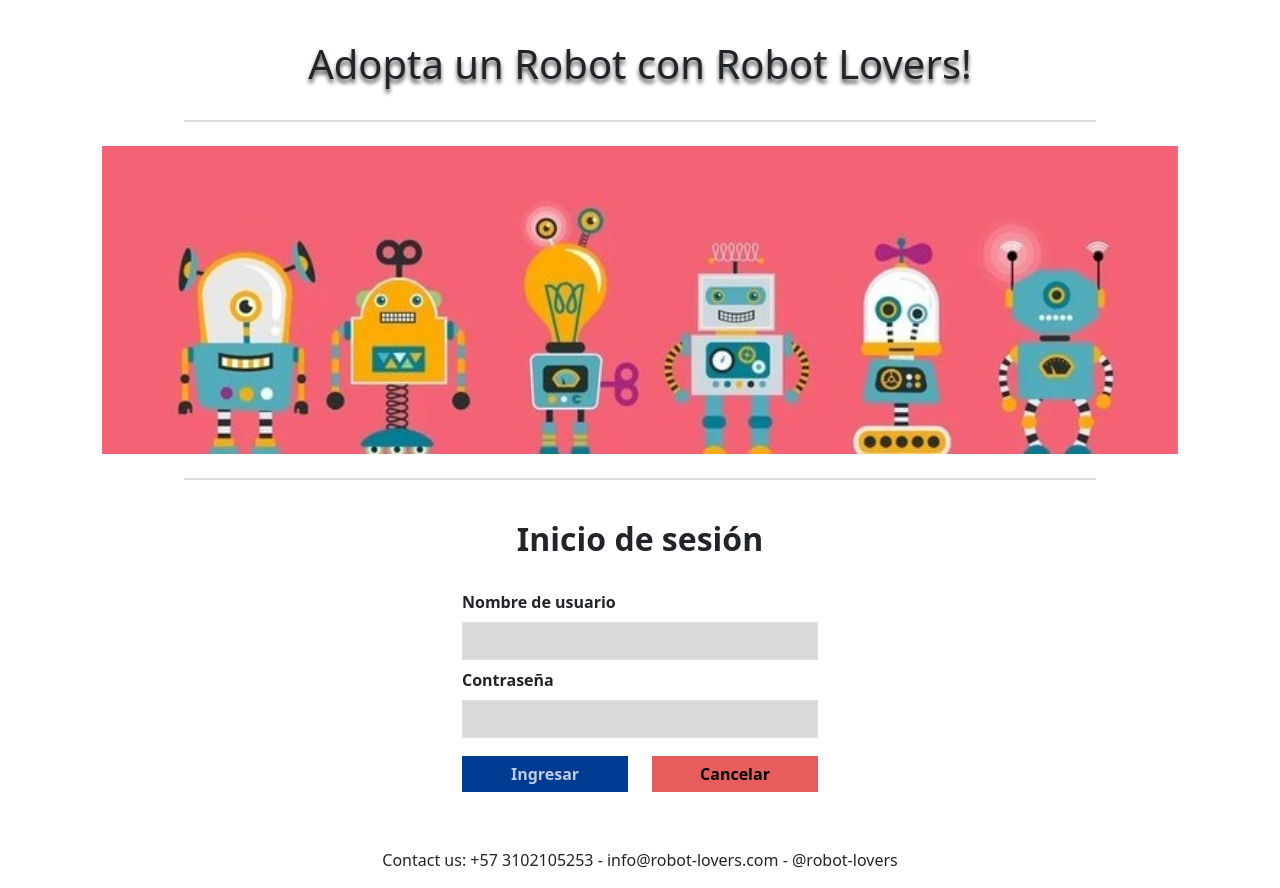
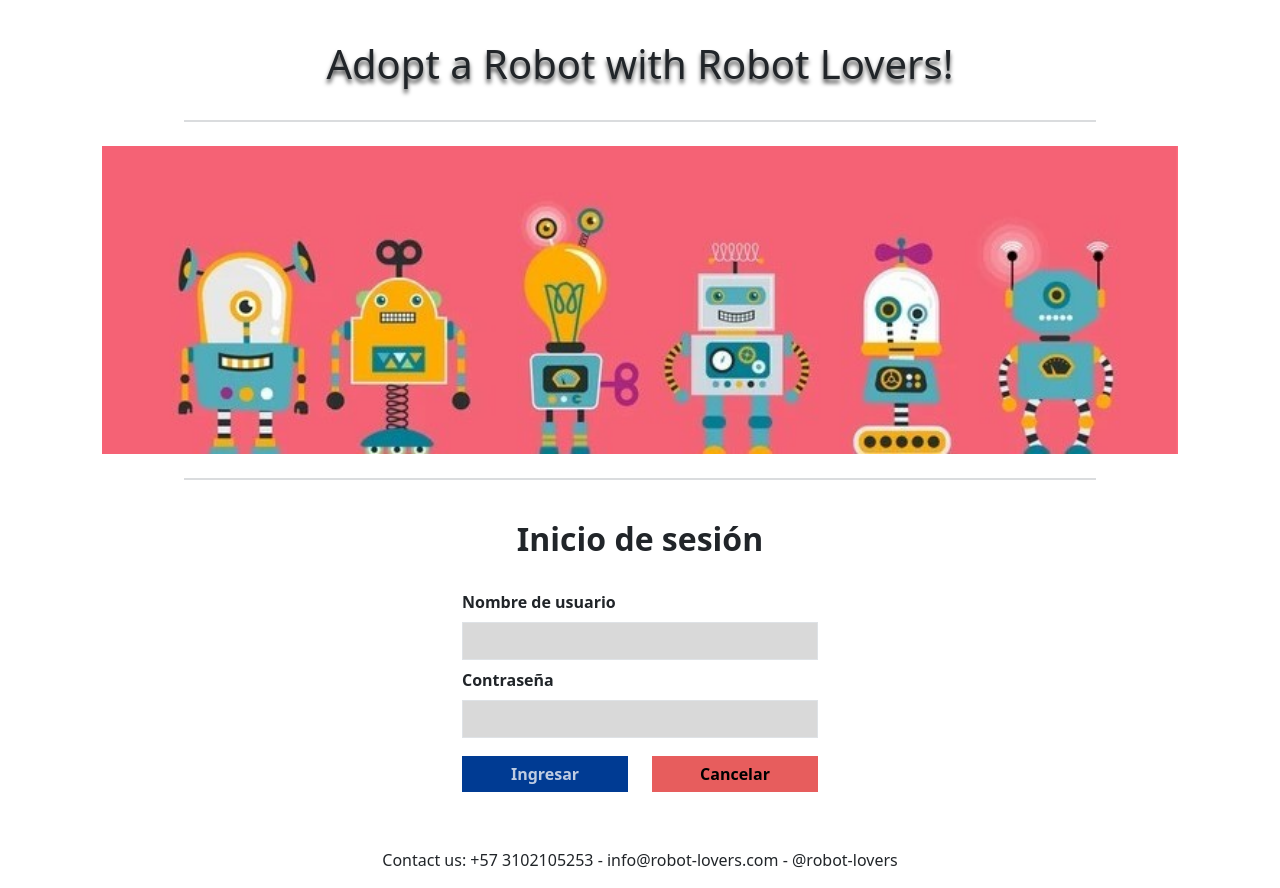
Before and after one commit to c4ts0up/ISIS2603-Parcial1, a React (Create React App) app in the folder my_app/: page / in a window 1280 px wide. Built offline with nearby package versions, Linux system fonts and the light colour scheme.

Commit message:
[WIP] Localización

```diff
--- a/my_app/package.json
+++ b/my_app/package.json
@@ -8,8 +8,10 @@
     "react": "^18.3.1",
     "react-bootstrap": "^2.10.9",
     "react-dom": "^18.3.1",
+    "react-intl": "^7.1.6",
     "react-router": "^7.3.0",
-    "react-scripts": "5.0.1"
+    "react-scripts": "5.0.1",
+    "web-vitals": "^4.2.4"
   },
   "scripts": {
     "start": "react-scripts start",
--- a/my_app/src/App.js
+++ b/my_app/src/App.js
@@ -3,16 +3,30 @@ import "react-bootstrap";
 import { Authentication } from "./components/Authentication";
 import { RobotList } from "./components/RobotList";
 import {BrowserRouter, Route, Routes} from "react-router";
+import {IntlProvider} from "react-intl";
+import enMessages from "./locales/en.json";
+import esMessages from "./locales/es.json";
 
+const messages = {
+    en: enMessages,
+    es: esMessages
+}
+
+const language = navigator.language.startsWith("es") ? "es" : "en";
 
 function App() {
+
+    console.log(messages[language]);
+
     return (
+        <IntlProvider locale={language} messages={messages[language]}>
             <BrowserRouter>
                 <Routes>
                     <Route path="/" element={<Authentication />} />
                     <Route path="/robots" element={<RobotList />} />
                 </Routes>
             </BrowserRouter>
+        </IntlProvider>
     );
 }
 
--- a/my_app/src/components/Authentication.js
+++ b/my_app/src/components/Authentication.js
@@ -37,7 +37,6 @@ export function Authentication() {
     const clickLogin = (e) => {
         postLogin(username, password)
             .then(responseCode => {
-                console.log(responseCode);
                 if (responseCode === 200) {
                     setWrongCredentials(false);
                     navigate("/robots");
--- a/my_app/src/components/BottomBanner.js
+++ b/my_app/src/components/BottomBanner.js
@@ -1,9 +1,13 @@
 import {Row} from "react-bootstrap";
+import {useIntl} from "react-intl";
 
 export default function BottomBanner() {
+
+    const { messages } = useIntl();
+
     return (
         <Row className={"contact-banner"} align="center" justify="center">
-            <p>Contact us: +57 3102105253 - info@robot-lovers.com - @robot-lovers</p>
+            <p>{messages.titles.contact}: +57 3102105253 - info@robot-lovers.com - @robot-lovers</p>
         </Row>
     );
 }
--- a/my_app/src/components/RobotCard.js
+++ b/my_app/src/components/RobotCard.js
@@ -1,12 +1,14 @@
 import * as PropTypes from "prop-types";
 import {Card} from "react-bootstrap";
 import {useEffect, useState} from "react";
+import {useIntl} from "react-intl";
 
 const URL = "http://localhost:3001/robots";
 
 
 export default function RobotCard(props) {
 
+    const { messages } = useIntl();
     const [robotImage, setRobotImage] = useState(null);
 
     function getRobotDetails(url, robotId) {
@@ -30,9 +32,9 @@ export default function RobotCard(props) {
             <Card.Title className={"robot-card-title"}>{props.robot.nombre}</Card.Title>
             <Card.Img src={robotImage} alt={props.robot.id} className={"robot-card-img"} />
             <Card.Body>
-                <Card.Text className={"robot-card-text"}><b>→ Año de Fabricación:</b> {props.robot.añoFabricacion}</Card.Text>
-                <Card.Text className={"robot-card-text"}><b>→ Capacidad de Procesamiento:</b> {props.robot.capacidadProcesamiento}</Card.Text>
-                <Card.Text className={"robot-card-text"}><b>→ Humor:</b> {props.robot.humor}</Card.Text>
+                <Card.Text className={"robot-card-text"}><b>→ {messages.card.productionDate}:</b> {props.robot.añoFabricacion}</Card.Text>
+                <Card.Text className={"robot-card-text"}><b>→ {messages.card.processingCapacity}:</b> {props.robot.capacidadProcesamiento}</Card.Text>
+                <Card.Text className={"robot-card-text"}><b>→ {messages.card.humor}:</b> {props.robot.humor}</Card.Text>
             </Card.Body>
         </Card>
     )
--- a/my_app/src/components/RobotList.js
+++ b/my_app/src/components/RobotList.js
@@ -4,12 +4,17 @@ import TopBanner from "./TopBanner";
 import BottomBanner from "./BottomBanner";
 import RobotCard from "./RobotCard";
 import {Col, Container, Row} from "react-bootstrap";
+import {useIntl} from "react-intl";
 
 const URL = "http://localhost:3001/robots";
 
 
 
 export function RobotList() {
+
+    const {locale, messages} = useIntl();
+    console.log("Locale:", locale);
+    console.log("Messages:", messages);
 
     const [currentRobot, setCurrentRobot] = useState(null);
     const [robotList, setRobotList] = useState([]);
@@ -51,10 +56,10 @@ export function RobotList() {
                         <table className="table">
                         <thead className="table-dark">
                         <tr>
-                            <th scope="col">ID</th>
-                            <th scope="col">Nombre</th>
-                            <th scope="col">Modelo</th>
-                            <th scope="col">Empresa Fabricante</th>
+                            <th scope="col">{messages.list.id}</th>
+                            <th scope="col">{messages.list.name}</th>
+                            <th scope="col">{messages.list.model}</th>
+                            <th scope="col">{messages.list.manufacturer}</th>
                         </tr>
                         </thead>
                         <tbody>{tableData(robotList)}</tbody>
--- a/my_app/src/components/TopBanner.js
+++ b/my_app/src/components/TopBanner.js
@@ -1,12 +1,16 @@
 import banner from "../banner.jpg";
 import {Row} from "react-bootstrap";
 import "../index.css";
+import {useIntl} from "react-intl";
 
 export default function TopBanner() {
+
+    const { messages } = useIntl();
+
     return (
         <>
             <Row align="center">
-                <h1 className={"title text-shadow"}>Adopta un Robot con Robot Lovers!</h1>
+                <h1 className={"title text-shadow"}>{messages.titles.mainTitle}</h1>
                 <hr className="my-4 border border-secondary upper-break"/>
                 <img className="banner-img" src={banner} alt="banner"/>
                 <hr className="my-4 border border-secondary lower-break"/>
--- /dev/null
+++ b/my_app/src/locales/en.json
@@ -0,0 +1,17 @@
+{
+  "titles": {
+    "mainTitle": "Adopt a Robot with Robot Lovers!",
+    "contact": "Contact us"
+  },
+  "list": {
+    "id": "ID",
+    "name":  "Name",
+    "model": "Model",
+    "manufacturer": "Manufacturing Company"
+  },
+  "card": {
+    "productionDate": "Manufacture Year",
+    "processingCapacity": "Processing Capacity",
+    "humor": "Humor"
+  }
+}
--- /dev/null
+++ b/my_app/src/locales/es.json
@@ -0,0 +1,17 @@
+{
+  "titles": {
+    "mainTitle": "Adopta un Robot con Robot Lovers!",
+    "contact": "Contáctanos"
+  },
+  "list": {
+    "id": "ID",
+    "name":  "Nombre",
+    "model": "Modelo",
+    "manufacturer": "Empresa Fabricante"
+  },
+  "card": {
+    "productionDate": "Año de Fabricación",
+    "processingCapacity": "Capacidad de Procesamiento",
+    "humor": "Humor"
+  }
+}
```
Also changed, not shown: 1 other file (tests, documents, lock files or other folders). Lines whose indentation alone changed are shown as unchanged.
